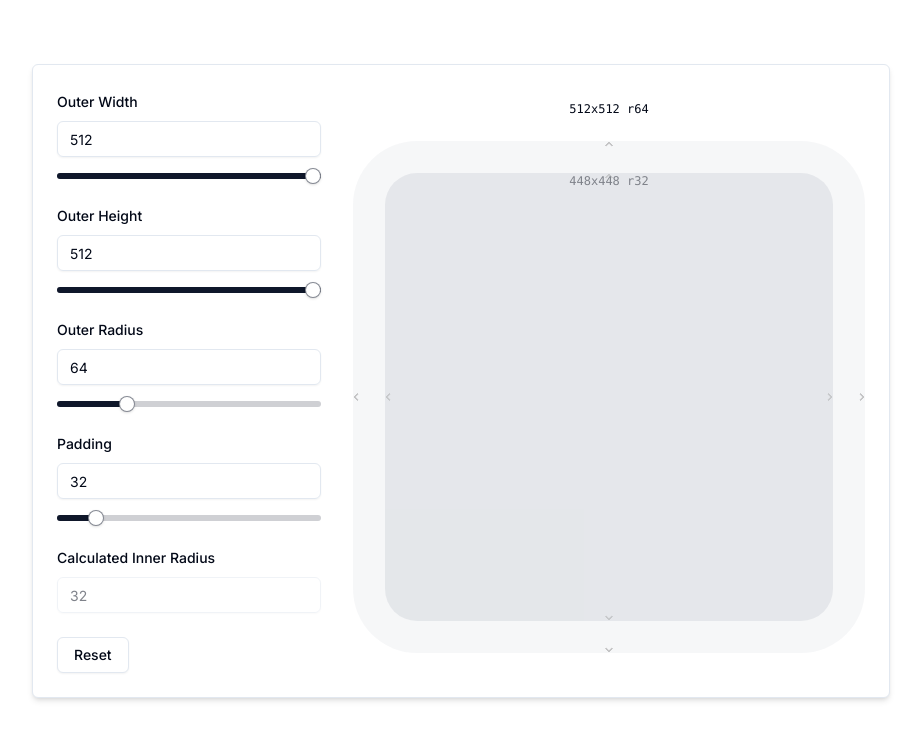
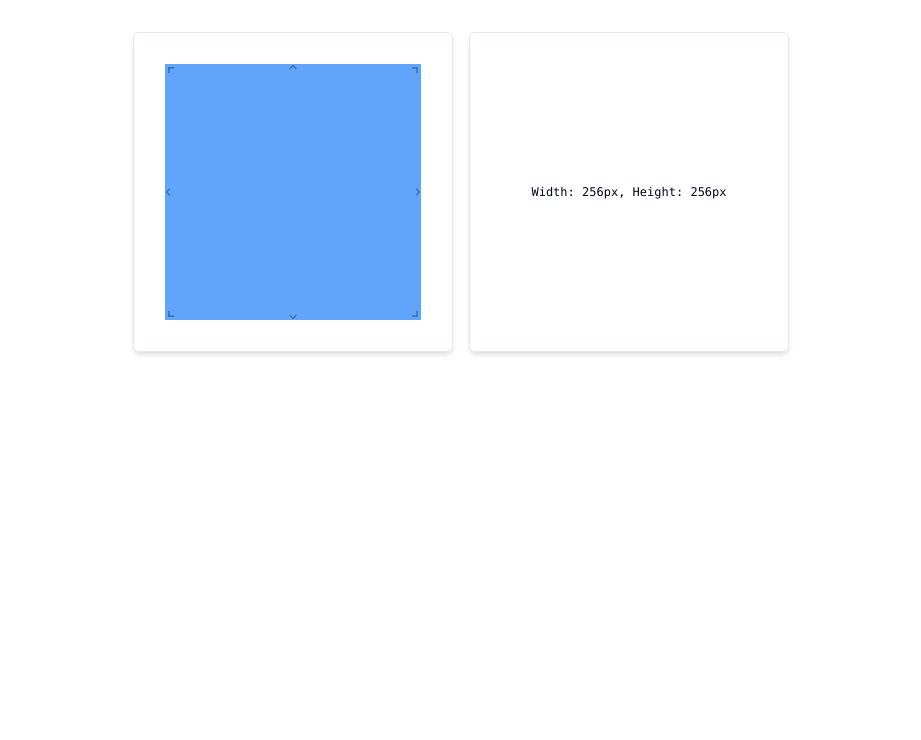
Before and after one commit to dbr787/absurd-rock, a Next.js app: page / in a window 1280 px wide. Shown: the top 740 px of the page, without its empty margins (179-1100 px from the left). Built offline with nearby package versions, Linux system fonts and the light colour scheme.

Commit message:
play with new method

```diff
--- a/app/page.tsx
+++ b/app/page.tsx
@@ -1,11 +1,20 @@
 import { RectangleRadiusForm } from "../components/RectangleRadiusForm";
+import ResizableRectangle from "../components/ResizableRectangle";
+import ResizableRectangle2 from "../components/ResizableRectangle2";
 
+// export default function Home() {
+//   return (
+//     <div className="p-16 flex justify-center">
+//       <div className="border rounded-md p-6 border-solid bg-white shadow-md">
+//         {/* <RectangleRadiusForm /> */}
+//         {/* <ResizableRectangle initialWidth={100} initialHeight={100} /> */}
+//         <div className="w-[512px] h-[512px]">
+//           <ResizableRectangle2 />
+//         </div>
+//       </div>
+//     </div>
+//   );
+// }
 export default function Home() {
-  return (
-    <div className="p-16 flex justify-center">
-      <div className="border rounded-md p-6 border-solid bg-white shadow-md">
-        <RectangleRadiusForm />
-      </div>
-    </div>
-  );
+  return <ResizableRectangle2 />;
 }
--- a/components/RectangleRadiusForm.tsx
+++ b/components/RectangleRadiusForm.tsx
@@ -224,13 +224,9 @@ export function RectangleRadiusForm() {
   const innerRectangleHeight = Math.max(0, outerHeight - 2 * distance);
 
   const handleInnerResize = (e, data) => {
-    const newDistance = Math.max(
-      0,
-      Math.round(
-        (outerWidth - data.size.width) / 2 +
-          (outerHeight - data.size.height) / 2
-      ) / 2
-    );
+    const newDistanceX = Math.round((outerWidth - data.size.width) / 2);
+    const newDistanceY = Math.round((outerHeight - data.size.height) / 2);
+    const newDistance = Math.min(newDistanceX, newDistanceY);
     setDistance(newDistance);
     form.setValue("distance", newDistance);
     setInnerRadius(calculateInnerRadius(outerRadius, newDistance));
@@ -492,7 +488,10 @@ export function RectangleRadiusForm() {
               width={outerWidth - 2 * distance}
               height={outerHeight - 2 * distance}
               minConstraints={[0, 0]}
-              maxConstraints={[outerWidth - 2, outerHeight - 2]}
+              maxConstraints={[
+                outerWidth - 2 * distance,
+                outerHeight - 2 * distance,
+              ]}
               resizeHandles={["s", "w", "n", "e"]}
               onResize={handleInnerResize}
               className="bg-gray-300"
--- /dev/null
+++ b/components/ResizableRectangle.tsx
@@ -0,0 +1,83 @@
+"use client";
+
+import React, { useState, useEffect } from "react";
+
+interface RectangleProps {
+  initialWidth?: number;
+  initialHeight?: number;
+}
+
+const ResizableRectangle: React.FC<RectangleProps> = ({
+  initialWidth = 512,
+  initialHeight = 512,
+}) => {
+  const [width, setWidth] = useState(initialWidth);
+  const [height, setHeight] = useState(initialHeight);
+  const [isResizing, setIsResizing] = useState(false);
+  const [resizeX, setResizeX] = useState(0);
+  const [resizeY, setResizeY] = useState(0);
+
+  const handleResizeStart = (e: React.MouseEvent<HTMLDivElement>) => {
+    setIsResizing(true);
+    setResizeX(e.clientX);
+    setResizeY(e.clientY);
+  };
+
+  const handleResizeEnd = () => {
+    setIsResizing(false);
+  };
+
+  const handleResize = (e: React.MouseEvent<HTMLDivElement>) => {
+    if (isResizing) {
+      const newWidth = Math.round(width + (e.clientX - resizeX));
+      const newHeight = Math.round(height + (e.clientY - resizeY));
+      requestAnimationFrame(() => {
+        setWidth(newWidth);
+        setHeight(newHeight);
+        setResizeX(e.clientX);
+        setResizeY(e.clientY);
+      });
+    }
+  };
+
+  useEffect(() => {
+    const updateSize = () => {
+      const newWidth = Math.round(width);
+      const newHeight = Math.round(height);
+      setWidth(newWidth);
+      setHeight(newHeight);
+    };
+
+    const resizeListener = () => {
+      requestAnimationFrame(updateSize);
+    };
+
+    window.addEventListener("resize", resizeListener);
+
+    return () => {
+      window.removeEventListener("resize", resizeListener);
+    };
+  }, [width, height]);
+
+  return (
+    <div className="w-[512px] h-[512px]">
+      <div>
+        <p className="text-center text-xs font-mono">{`${width} x ${height}`}</p>
+        <div
+          style={{
+            width: `${width}px`,
+            height: `${height}px`,
+            backgroundColor: "cornflowerblue",
+            resize: "both",
+            overflow: "auto",
+          }}
+          onMouseDown={handleResizeStart}
+          onMouseUp={handleResizeEnd}
+          onMouseMove={handleResize}
+        />
+      </div>
+    </div>
+  );
+};
+
+export default ResizableRectangle;
--- /dev/null
+++ b/components/ResizableRectangle2.tsx
@@ -0,0 +1,33 @@
+"use client";
+
+import React, { useState } from "react";
+import { ResizableBox } from "react-resizable";
+import "react-resizable/css/styles.css";
+import "tailwindcss/tailwind.css";
+
+const ResizableRectangle: React.FC = () => {
+  const [dimensions, setDimensions] = useState({ width: 256, height: 256 });
+
+  return (
+    <div className="p-8 flex justify-center space-x-4">
+      <div className="border rounded-md p-6 border-solid bg-white shadow-md w-[320px] h-[320px] flex items-center justify-center">
+        <ResizableBox
+          width={dimensions.width}
+          height={dimensions.height}
+          minConstraints={[4, 4]}
+          maxConstraints={[256, 256]}
+          onResizeStop={(event, { size }) =>
+            setDimensions({ width: size.width, height: size.height })
+          }
+          resizeHandles={["s", "e", "w", "n", "se", "sw", "ne", "nw"]}
+          className="bg-blue-400"
+        ></ResizableBox>
+      </div>
+      <div className="border rounded-md p-6 border-solid bg-white shadow-md w-[320px] h-[320px] flex items-center justify-center text-center text-xs font-mono">
+        Width: {dimensions.width}px, Height: {dimensions.height}px
+      </div>
+    </div>
+  );
+};
+
+export default ResizableRectangle;
--- a/package.json
+++ b/package.json
@@ -21,7 +21,7 @@
     "class-variance-authority": "^0.7.0",
     "clsx": "^2.1.1",
     "lucide-react": "^0.383.0",
-    "next": "14.2.3",
+    "next": "^14.2.4",
     "react": "^18",
     "react-dom": "^18",
     "react-hook-form": "^7.51.5",
@@ -35,6 +35,7 @@
     "@types/node": "^20",
     "@types/react": "^18",
     "@types/react-dom": "^18",
+    "@types/react-resizable": "^3.0.7",
     "eslint": "^8",
     "eslint-config-next": "14.2.3",
     "postcss": "^8",
```
Also changed, not shown: 2 other files (tests, documents, lock files or other folders).
